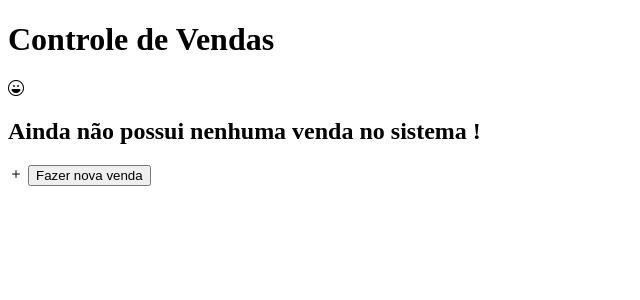
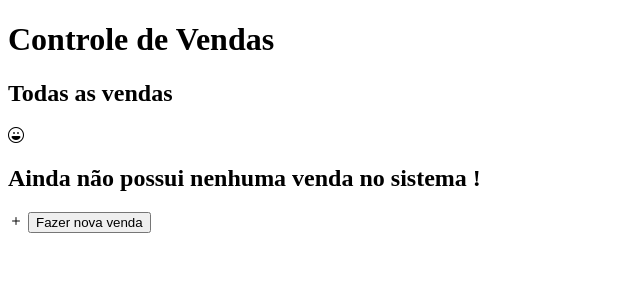
Before and after one commit to elifreitascode/Sistema-de-vendas, a Django app: page /system/vendas/1/ in a window 1280 px wide. Shown: the part 132-432 px from the top of the page, without its empty margins (0-640 px from the left). Run offline with Django 4.2, Linux system fonts and the light colour scheme; data that the repository does not hold is empty; some libraries are stand-ins or nearby versions.

Commit message:
not vendas

```diff
--- a/system/templates/system/pages/vendas.html
+++ b/system/templates/system/pages/vendas.html
@@ -49,7 +49,12 @@
             </div>
         </div>
         {% else %}
-        <div class="not-todas-vendas">
+        <div class="todos-ven">
+            <div class="nomeTodosven">
+                <div class="h2Nomeven">
+                    <h2>Todas as vendas</h2>
+                </div>
+            </div>
             <div class="infoVen">
                 <span class="iconVen">
                     <i class="bi bi-emoji-laughing"></i></i>
--- a/system/templates/system/partials/links.html
+++ b/system/templates/system/partials/links.html
@@ -6,10 +6,11 @@
     <meta http-equiv="X-UA-Compatible" content="IE=edge">
     <meta name="viewport" content="width=device-width, initial-scale=1.0">
     <link rel="stylesheet" href="https://cdn.jsdelivr.net/npm/bootstrap-icons@1.10.5/font/bootstrap-icons.css">
-    <link rel="stylesheet" href="https://fontawesome.com/v4/icons/">
+    <link rel="stylesheet" href="https://fontawesome.com/search">
     <title>Inicio</title>
     <link rel="stylesheet" href="{% static 'system/css/StyleInicio.css'%}">
     <link rel="stylesheet" href="{% static 'system/css/StyleVendas.css'%}">
+    <link rel="stylesheet" href="{% static 'system/css/StyleVendas2.css'%}">
     <link rel="stylesheet" href="{% static 'system/css/StyleProdutos.css'%}">
     <link rel="stylesheet" href="{% static 'system/css/StyleClientes.css'%}">
 </head>
--- a/system/views.py
+++ b/system/views.py
@@ -14,7 +14,9 @@ def vendas(request, id):
             'venda': venda,
         })
     else:
-        return render(request, 'system/pages/vendas.html',
+        return render(request, 'system/pages/vendas.html', context={
+
+        }
         )
 
 
```
